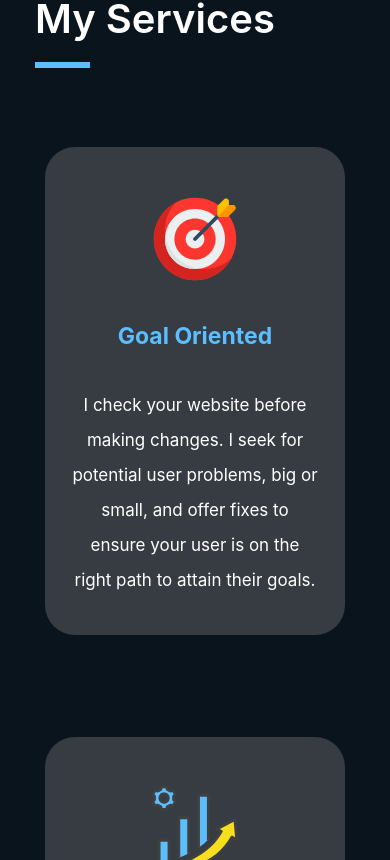
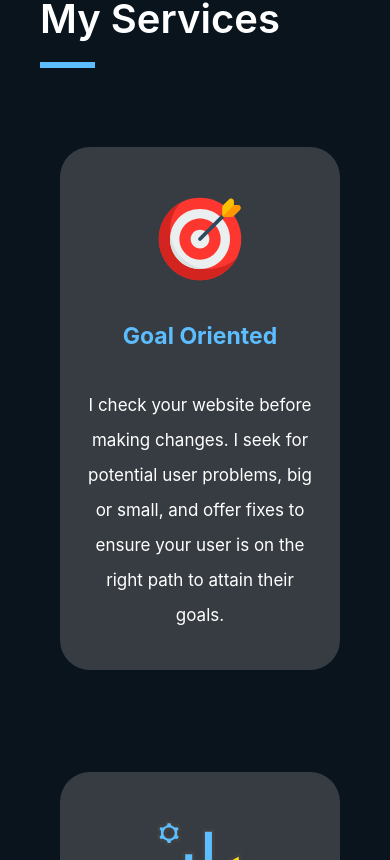
Before and after one commit to Itzadetunji/my-website, a Next.js app: page /about in a window 390 px wide. Shown: the part 1704-2564 px from the top of the page. Built offline with nearby package versions, Linux system fonts and the light colour scheme.

Commit message:
Chore: Completed responsiveness for about.tsx

```diff
--- a/pages/about.tsx
+++ b/pages/about.tsx
@@ -42,8 +42,8 @@ const about: NextPage = () => {
   return (
     <>
       {/* <Navbar/> */}
-      <div className="mt-[165px] mx-auto justify-center">
-        <div className='mx-[35px] lg:mx-[60px]'>
+      <div className="mt-[165px] mx-[30px] justify-center">
+        <div className='ml-[10px] xs:mx-[35px] lg:mx-[60px]'>
           <div className='text-white mt-[73px] xl:-mt-[20px] lg:flex lg:flex-row md:items-end lg:space-x-[100px] xl:space-x-[170px] 2xl:space-x-[280px]'>
               <img src="./images/me.jpeg" alt="" className='w-[363px] xl:w-[400px] h-[528px] xl:h-[582px] mx-auto lg:mx-[0px]'/>
               <div className='mt-[100px] lg:mt-[0px] text-center lg:text-left'>
@@ -57,7 +57,7 @@ const about: NextPage = () => {
                   <p className='mt-[20px]'>I also have this excessive hunger to continue learning new things everyday 😅I also have this excessive hunger to continue learning new things everyday 😅 </p>
                   <div className='hidden lg:block'>
                     <div className='w-fit px-[20px] py-[13px] grey rounded-full flex space-x-3 hovering-arrow mt-[30px]'>
-                    <p className='text-[16px]'>Get CV</p>
+                      <p className='text-[16px]'>Know more</p>
                       <img src="./icons/Arrow.svg" alt="" className='arrow'/>
                     </div>
                   </div>
--- a/pages/components/ServiceCard.tsx
+++ b/pages/components/ServiceCard.tsx
@@ -9,7 +9,7 @@ interface cardProps {
 
 const ServiceCard: React.FC<cardProps> = ({iconPath, title, description}) => {
   return (
-    <div className='grey w-[300px] sm:w-[367px] lg:w-[290px] xl:w-[367px] rounded-[30px] mx-auto custom-shadow duration-500 ease-in delay-[10ms]'>
+    <div className='grey w-[280px] xs:w-[300px] sm:w-[367px] lg:w-[290px] xl:w-[367px] rounded-[30px] mx-auto custom-shadow duration-500 ease-in delay-[10ms]'>
       <div className='flex flex-col'>
         <img src={`/icons/service-icons/${iconPath}`} alt="" className='w-[90px] h-[90px] items-center justify-center mx-auto mt-[47px]'/>
         <p className='text-center text-white pt-[35px] font-bold light-blue-text text-[23px]'>{title}</p>
--- a/pages/components/WorkProcess.tsx
+++ b/pages/components/WorkProcess.tsx
@@ -11,7 +11,7 @@ interface cardProps {
 
 const WorkProcess: React.FC<cardProps> = ({iconPath, width, height, title, description}) => {
   return (
-    <div className='grey w-[290px] h-[260px] rounded-[67px] mx-auto custom-shadow duration-500 ease-in delay-[10ms]'>
+    <div className='grey w-[280px] h-[260px] rounded-[67px] mx-auto custom-shadow duration-500 ease-in delay-[10ms]'>
       <div className='flex flex-col py-[30px]'>
         <div className='h-[60px]'>
           <img src={`/icons/work-process-icons/${iconPath}`} alt="" className={`w-[${width}] h-[${height}] items-center justify-center mx-auto`}/>
```
Lines whose indentation alone changed are shown as unchanged.
